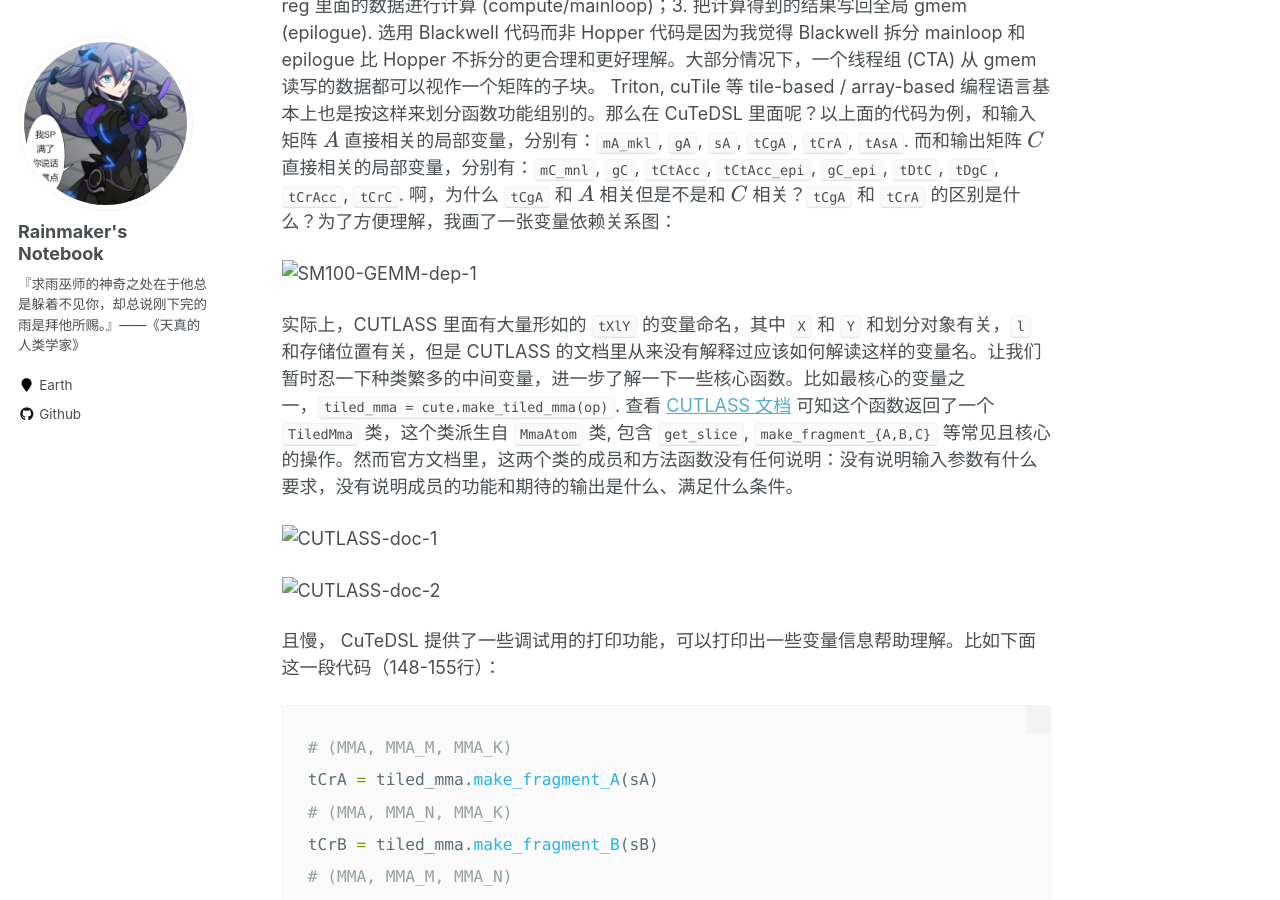
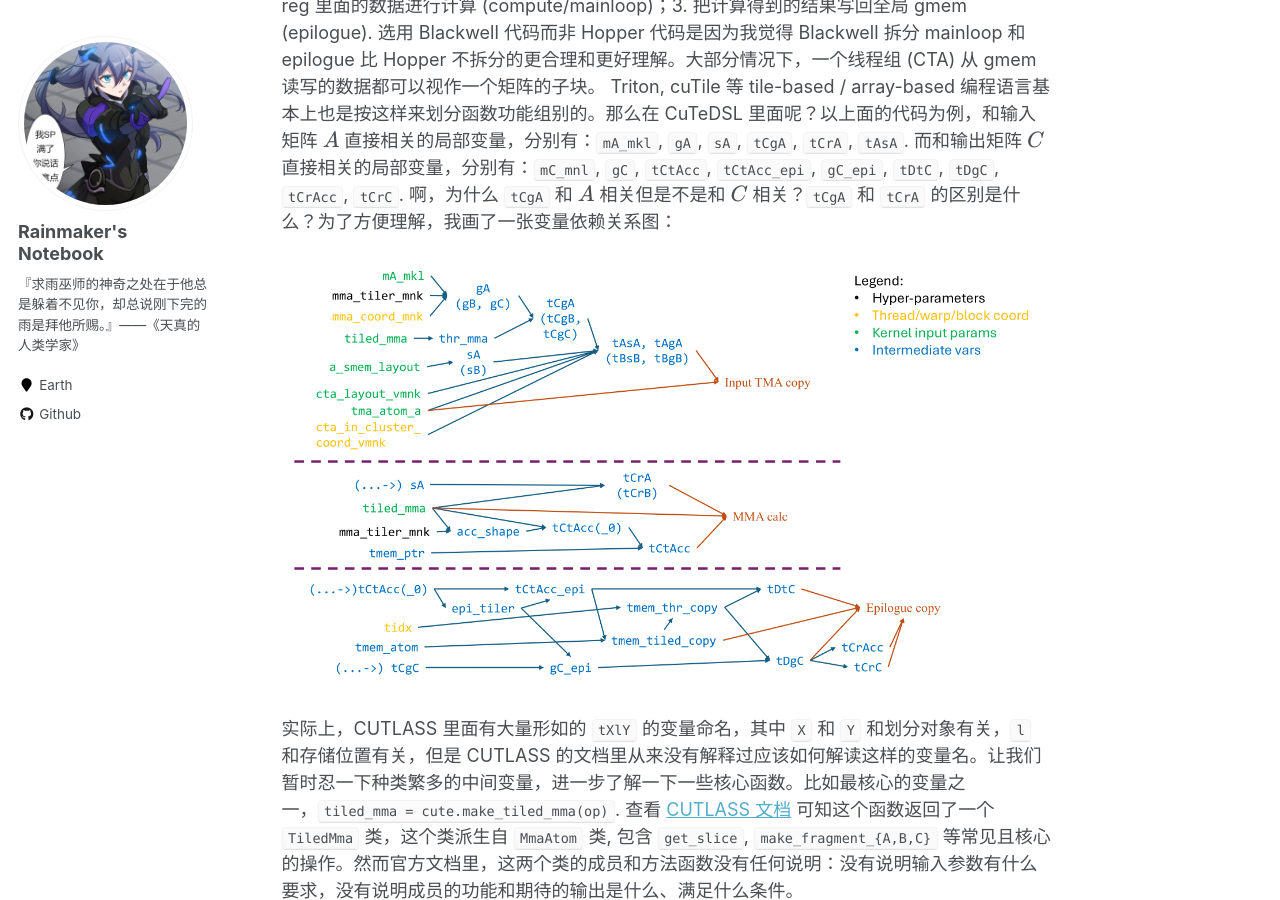
Before and after one commit to EnigmaHuang/enigmahuang.github.io, a Jekyll site: the page built from _posts/2026-02-24-CuTeDSL-new-feat.md, in a window 1280 px wide and 900 px high, scrolled down 584 px. Built offline with Jekyll 4.4.1, drawn with Linux system fonts in a browser that asks for light colours; formulas are drawn with MathJax 3.

Commit message:
Fix image link

```diff
--- a/_posts/2026-02-24-CuTeDSL-new-feat.md
+++ b/_posts/2026-02-24-CuTeDSL-new-feat.md
@@ -15,13 +15,13 @@
 
 大部分 CUDA kernel 或者说几乎所有需要用 Tensor Core 的 kernel, 主要做三件事：1. 划分全局数据，把自己需要使用的数据从 gmem 读取到 smem 或者 reg 里 (prologue)；2. 用 smem / reg 里面的数据进行计算 (compute/mainloop)；3. 把计算得到的结果写回全局 gmem (epilogue). 选用 Blackwell 代码而非 Hopper 代码是因为我觉得 Blackwell 拆分 mainloop 和 epilogue 比 Hopper 不拆分的更合理和更好理解。大部分情况下，一个线程组 (CTA) 从 gmem 读写的数据都可以视作一个矩阵的子块。 Triton, cuTile 等 tile-based / array-based 编程语言基本上也是按这样来划分函数功能组别的。那么在 CuTeDSL 里面呢？以上面的代码为例，和输入矩阵 $A$ 直接相关的局部变量，分别有：`mA_mkl`, `gA`, `sA`, `tCgA`, `tCrA`, `tAsA`. 而和输出矩阵 $C$ 直接相关的局部变量，分别有：`mC_mnl`, `gC`, `tCtAcc`, `tCtAcc_epi`, `gC_epi`, `tDtC`, `tDgC`, `tCrAcc`, `tCrC`. 啊，为什么 `tCgA` 和 $A$ 相关但是不是和 $C$ 相关？`tCgA` 和 `tCrA` 的区别是什么？为了方便理解，我画了一张变量依赖关系图：
 
-![SM100-GEMM-dep-1](http://enigmahuang.github.io/files/CuTeDLS-new-feat/SM100-GEMM-dep-1.png)
+![SM100-GEMM-dep-1](http://enigmahuang.github.io/files/CuTeDSL-new-feat/SM100-GEMM-dep-1.png)
 
 实际上，CUTLASS 里面有大量形如的 `tXlY` 的变量命名，其中 `X` 和 `Y` 和划分对象有关，`l` 和存储位置有关，但是 CUTLASS 的文档里从来没有解释过应该如何解读这样的变量名。让我们暂时忍一下种类繁多的中间变量，进一步了解一下一些核心函数。比如最核心的变量之一，`tiled_mma = cute.make_tiled_mma(op)`. 查看 [CUTLASS 文档](https://docs.nvidia.com/cutlass/latest/media/docs/pythonDSL/cute_dsl_api/cute.html) 可知这个函数返回了一个 `TiledMma` 类，这个类派生自 `MmaAtom` 类, 包含 `get_slice`, `make_fragment_{A,B,C}` 等常见且核心的操作。然而官方文档里，这两个类的成员和方法函数没有任何说明：没有说明输入参数有什么要求，没有说明成员的功能和期待的输出是什么、满足什么条件。
 
-![CUTLASS-doc-1](http://enigmahuang.github.io/files/CuTeDLS-new-feat/CUTLASS-doc-1.png)
+![CUTLASS-doc-1](http://enigmahuang.github.io/files/CuTeDSL-new-feat/CUTLASS-doc-1.png)
 
-![CUTLASS-doc-2](http://enigmahuang.github.io/files/CuTeDLS-new-feat/CUTLASS-doc-2.png)
+![CUTLASS-doc-2](http://enigmahuang.github.io/files/CuTeDSL-new-feat/CUTLASS-doc-2.png)
 
 且慢， CuTeDSL 提供了一些调试用的打印功能，可以打印出一些变量信息帮助理解。比如下面这一段代码（148-155行）：
 
@@ -44,7 +44,7 @@
 
 CUTLASS v4.4 带来了一些 CuTeDSL 的实验特性：数据划分逻辑简化、自动生成 TMA 描述符、无 fragment 编程模式、pipeline 接口简化等。这个 [新样例代码](https://github.com/NVIDIA/cutlass/blob/3476ddb7bd6ca4161a0169103ceaa20ce0eb891f/examples/python/CuTeDSL/experimental/blackwell/dense_gemm.py) 展现了大部分的新特性。这个新的样例代码写了大量的注释来解释这些操作，很值得一读，个人觉得比此前所有的样例代码都更有价值。在仔细阅读这个样例代码之前，不妨先看看下面这张变量关系依赖图：
 
-![SM100-GEMM-dep-2](http://enigmahuang.github.io/files/CuTeDLS-new-feat/SM100-GEMM-dep-2.png)
+![SM100-GEMM-dep-2](http://enigmahuang.github.io/files/CuTeDSL-new-feat/SM100-GEMM-dep-2.png)
 
 和上一张变量关系依赖图相比，可以看到新代码大幅减少了涉及的变量，而且 prologue 和 mainloop 部分的逻辑也大幅度简化了，以及数据流动的方向也用带箭头的虚线标记了出来。
 
```
